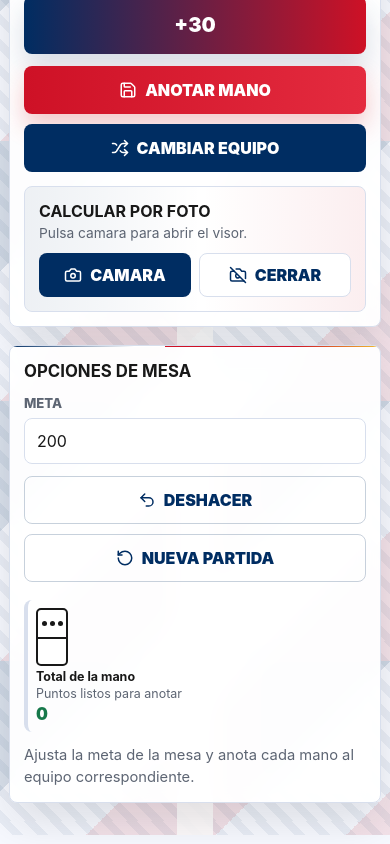
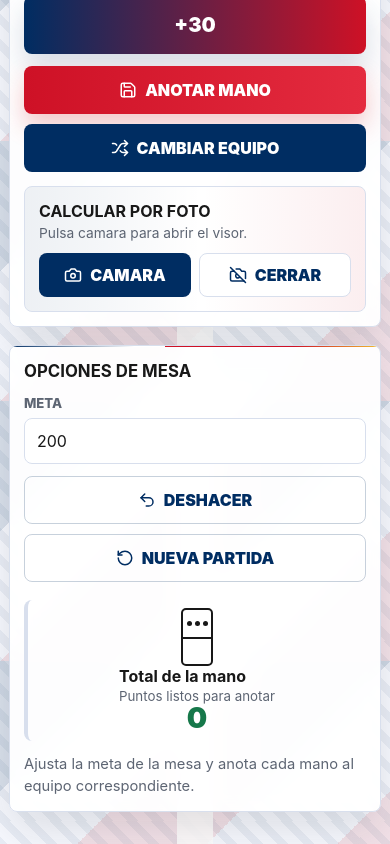
Before and after one commit to elvismedia-create/calculadora-domino-dominicano, a React (Vite) app: page / in a window 390 px wide. Shown: the part 1159-2003 px from the top of the page. Built offline with nearby package versions, Linux system fonts and the light colour scheme.

Commit message:
Show only points in history cards

```diff
--- a/src/App.jsx
+++ b/src/App.jsx
@@ -505,11 +505,6 @@ function App() {
                       ) : (
                         teamRounds.map((round) => (
                           <div className={`round team-${round.team}`} key={`${round.at}-${round.roundNumber}`}>
-                            <span className="round-num">{round.roundNumber}</span>
-                            <div>
-                              <strong>Mano {round.roundNumber}</strong>
-                              <small>{round.base ? `${round.base} contados` : "sin puntos contados"}</small>
-                            </div>
                             <span className="round-points">+{round.total}</span>
                           </div>
                         ))
--- a/src/styles.css
+++ b/src/styles.css
@@ -800,11 +800,11 @@ select:focus {
 
 .round {
   display: grid;
-  grid-template-columns: auto 1fr auto;
-  gap: 10px;
+  place-items: center;
+  gap: 0;
   align-items: center;
-  min-height: 48px;
-  padding: 8px 10px;
+  min-height: 74px;
+  padding: 10px;
   background: linear-gradient(90deg, var(--team-soft), #fff 46%);
   border: 1px solid var(--team-border);
   border-radius: var(--radius);
@@ -834,8 +834,9 @@ select:focus {
 }
 
 .round-points {
-  font-size: 1.2rem;
+  font-size: clamp(1.55rem, 5vw, 2.35rem);
   font-weight: 950;
+  line-height: 1;
   color: var(--team-color, var(--green));
 }
 
@@ -1048,10 +1049,8 @@ select:focus {
   }
 
   .round {
-    grid-template-columns: 1fr;
-    gap: 3px;
-    min-height: 0;
-    padding: 8px;
+    min-height: 58px;
+    padding: 8px 6px;
     border-left-width: 4px;
   }
 
@@ -1061,13 +1060,8 @@ select:focus {
     font-size: .72rem;
   }
 
-  .round strong,
-  .round small {
-    font-size: .78rem;
-  }
-
   .round-points {
-    font-size: 1.05rem;
+    font-size: clamp(1.25rem, 8vw, 1.8rem);
   }
 
   .scanner-head {
```
